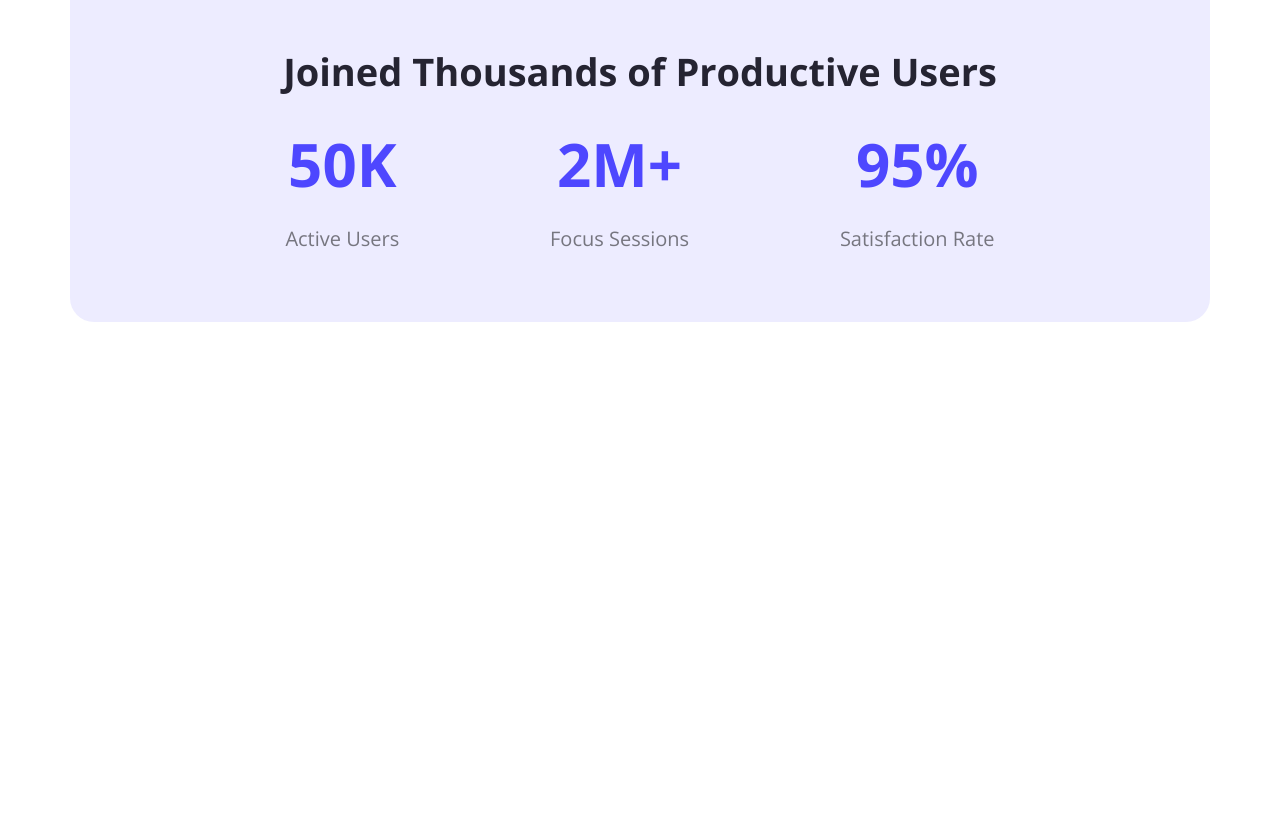
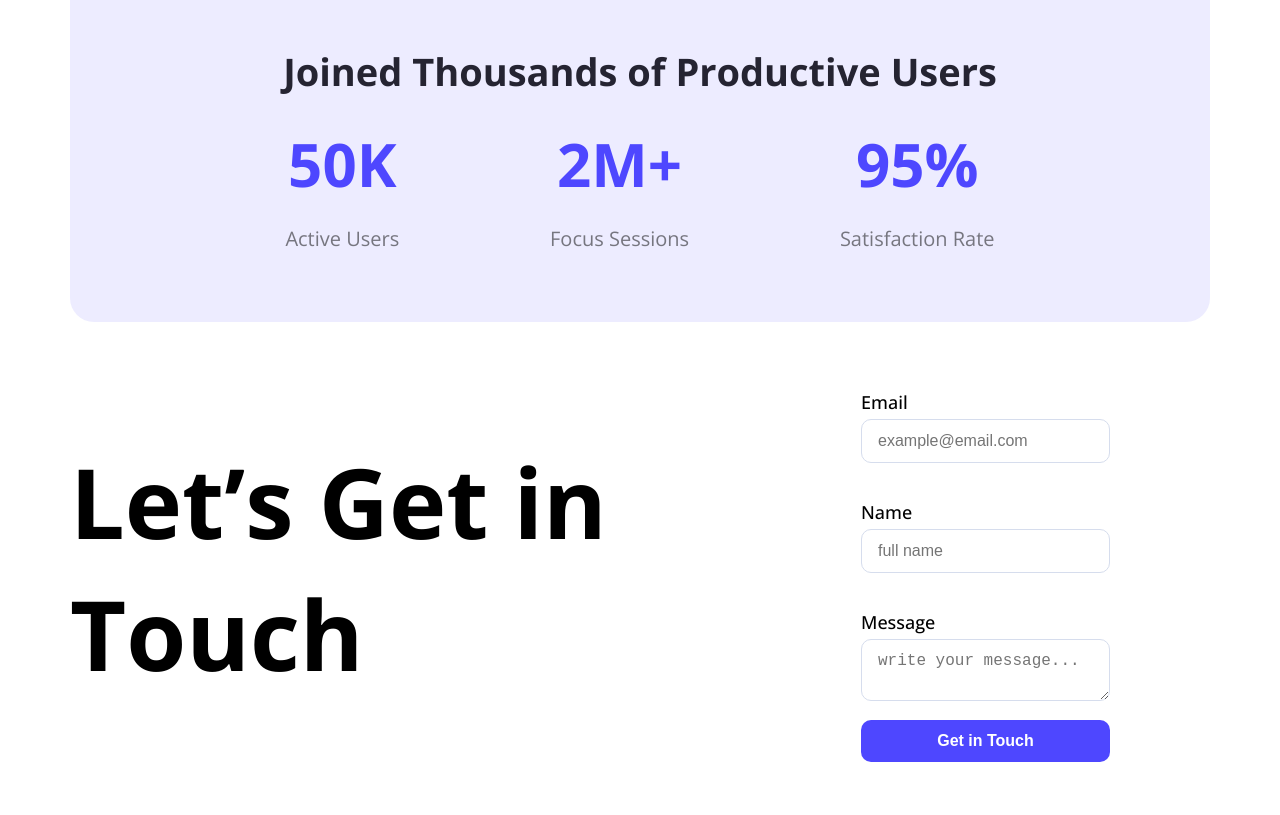
Before and after one commit to Alamin-Rintu/web-flow-A01, a plain HTML site: page index.html in a window 1280 px wide. Shown: the part 1369-2184 px from the top of the page. Before the commit the page ends 1699 px from the top, so only its background shows below. Drawn offline with nearby package versions, Linux system fonts and the light colour scheme.

Commit message:
added a contact section

```diff
--- a/index.html
+++ b/index.html
@@ -49,6 +49,23 @@
             </div>
           </div>
         </section>
+        <section class="contact-section">
+          <div class="contact">
+            <h3 class="contact-title">Let’s Get in Touch</h3>
+          </div>
+          <div class="contact-form">
+            <form >
+                <label for="email">Email</label>
+                <input type="email" name="" id="email" placeholder="example@email.com">
+
+                <label for="name">Name</label>
+                <input type="text" name="" id="name" placeholder="full name">
+                <label for="message">Message</label>
+                <textarea name="" id="message" placeholder="write your message..."></textarea>
+                <button class="btn-primary">Get in Touch</button>
+            </form>
+          </div>
+        </section>
     </main>
     <footer></footer>
   </body>
--- a/styles/portfolio.css
+++ b/styles/portfolio.css
@@ -107,3 +107,44 @@ main{
     color:rgba(0, 0, 0, 0.5) ;
 
 }
+
+/* contact styles */
+.contact-section{
+    display: flex;
+    align-items: center;
+    background-color:rgba(255, 255, 255, 0.5);
+}
+.contact-title{
+    font-weight: bold;
+    font-size: 97px;
+    color: #000000;
+}
+.contact-form{
+    display: flex;
+    justify-content: space-between;
+    align-items: flex-start;
+    padding: 50px 100px;
+    gap: 50px;
+    flex-wrap: wrap;
+}
+.contact-form form {
+    display: flex;
+    flex-direction: column;
+    width: 100%;
+    max-width: 400px;
+}
+.contact-form label {
+    font-weight: 500;
+    font-size: 18px;
+    margin-top: 18px;
+    margin-bottom: 5px;
+}
+.contact-form input,
+.contact-form textarea {
+    padding: 12px 16px;
+    font-size: 16px;
+    border: 1px solid #D6DDED ;
+    border-radius: 10px;
+    margin-bottom: 19px;
+
+}
```
